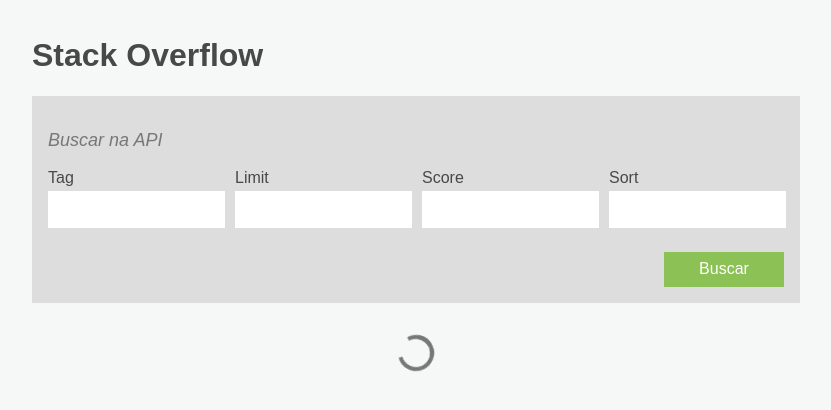
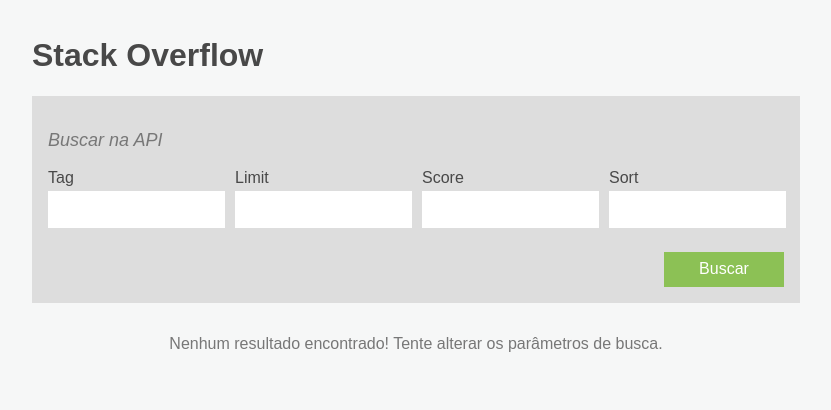
Before and after one commit to thiagoisaias/stackoverflow-questions-client, a React (Create React App) app: page / in a window 1280 px wide. Shown: the top 410 px of the page, without its empty margins (224-1055 px from the left). Built offline with nearby package versions, Linux system fonts and the light colour scheme.

Commit message:
Display proper message when questionList is an empty array

```diff
--- a/src/components/App/App.js
+++ b/src/components/App/App.js
@@ -11,7 +11,7 @@
     return (
       <LayoutWrapper>
         <Search />
-        <QuestionList questionList={questionList.items} isLoading={true} />
+        <QuestionList questionList={[]} isLoading={false} />
       </LayoutWrapper>
     );
   }
--- a/src/components/Questions/List/List.js
+++ b/src/components/Questions/List/List.js
@@ -6,9 +6,7 @@
 import Item from "../Item/Item";
 import Spinner from "../../../shared/Spinner/Spinner";
 
-const Wrapper = styled.div`
-  margin: 32px 0;
-`;
+import { EmptyListMessage, Wrapper } from "./styled";
 
 const List = props => {
   const { isLoading, questionList } = props;
@@ -35,7 +33,19 @@
     );
   });
 
-  return <Wrapper>{ isLoading ? <Spinner size={36} color={"#777"} /> : list}</Wrapper>;
+  return (
+    <Wrapper>
+      {isLoading ? (
+        <Spinner size={36} color={"#777"} />
+      ) : list.length === 0 ? (
+        <EmptyListMessage>
+          Nenhum resultado encontrado! Tente alterar os parâmetros de busca.
+        </EmptyListMessage>
+      ) : (
+        list
+      )}
+    </Wrapper>
+  );
 };
 
 List.propTypes = {
--- /dev/null
+++ b/src/components/Questions/List/styled.js
@@ -0,0 +1,12 @@
+import styled from "styled-components";
+
+export const EmptyListMessage = styled.p`
+  margin: 32px;
+  font-size: 16px;
+  color: #777;
+  text-align: center;
+`;
+
+export const Wrapper = styled.div`
+  margin: 32px 0;
+`;
```
